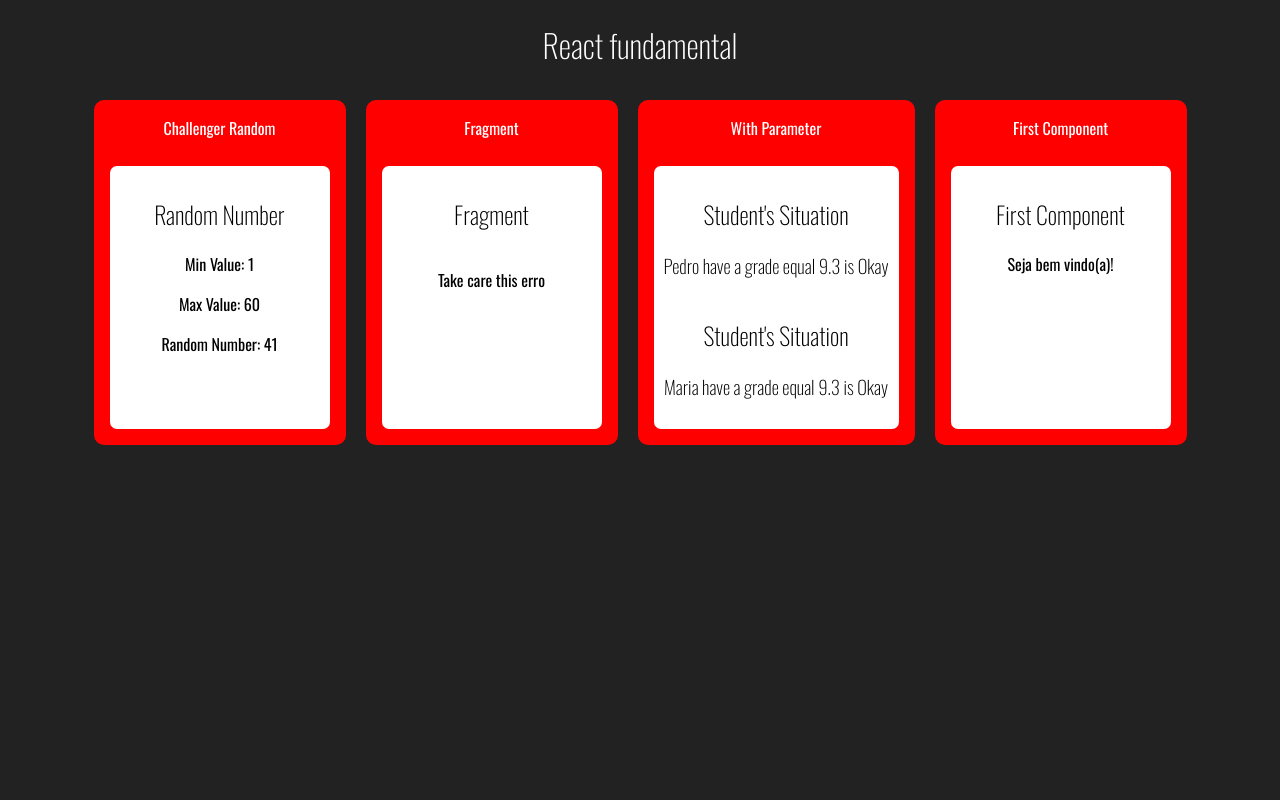
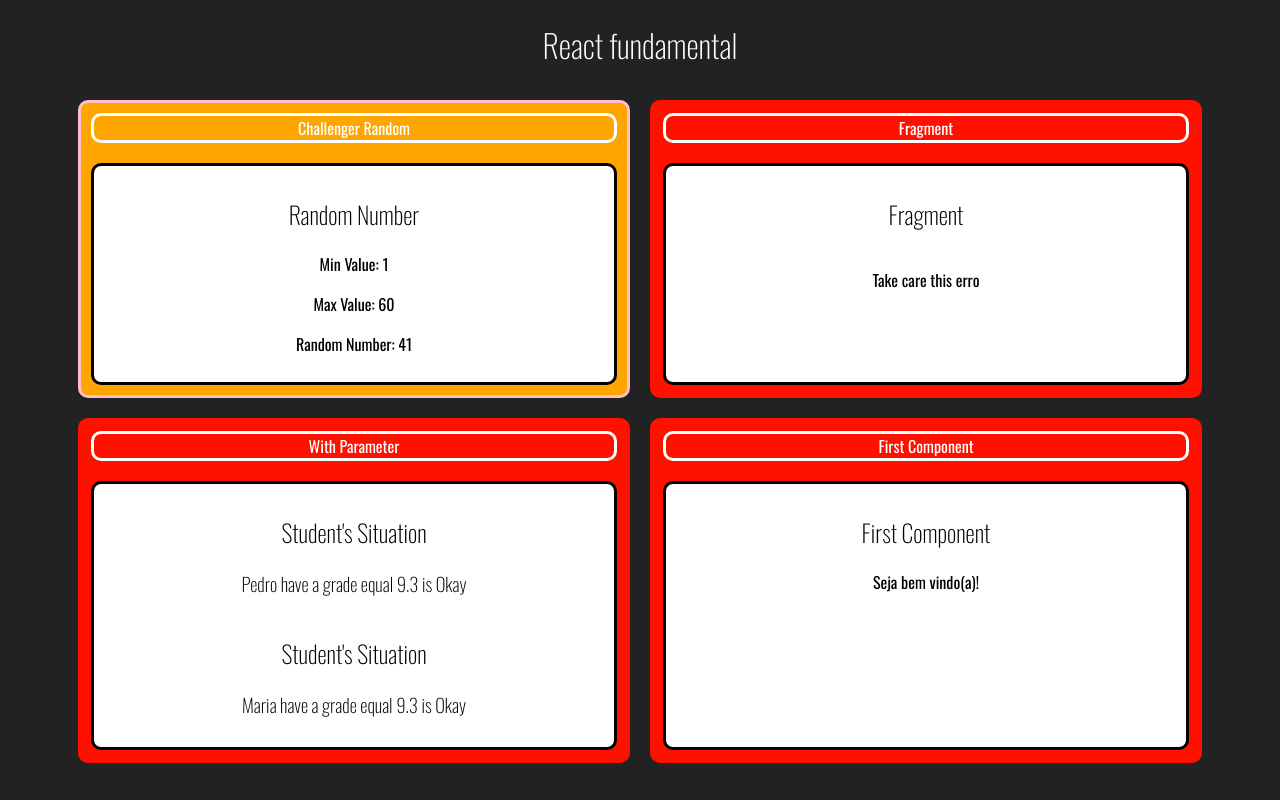
Before and after one commit to edniltonmartins/fundamentos-react, a React (Create React App) app: page / in a window 1280 px wide. Built offline with nearby package versions, Linux system fonts and the light colour scheme.

Commit message:
Passando valores por parametro que mechem com style color

```diff
--- a/src/App.jsx
+++ b/src/App.jsx
@@ -11,7 +11,7 @@ export default _ =>
         <div className="App">
             <h1>React fundamental</h1>
             <div className="Cards">
-                <Card title="Challenger Random">
+                <Card title="Challenger Random" color="orange" borderColor="pink">
                     <RandomNumber min={1} max={60}/>
                 </Card>
 
--- a/src/components/layout/Card.css
+++ b/src/components/layout/Card.css
@@ -1,17 +1,15 @@
 .Card{
-    background-color:red;
-    border: 3px solid red;
+    border: 3px solid;
     border-radius: 10px;
     overflow: hidden;
     margin: 10px;
 
     display: flex;
     flex-direction: column;
-    min-width: 200px;
+    min-width: 500px;
 }
 
 .Card .Title{
-    background-color: red;
     display: flex;
     justify-content: center;
 }
--- a/src/components/layout/Card.jsx
+++ b/src/components/layout/Card.jsx
@@ -2,8 +2,12 @@ import "./Card.css";
 import React from "react";
 
 export default (props)=>{
+    const cardStyle = {
+        backgroundColor: props.color || '#F10',
+        borderColor: props.borderColor || '#F10'
+    }
     return(
-        <div className="Card">
+        <div className="Card" style={cardStyle}>
             <div className="Card Title">
                 {props.title}
             </div>
```
